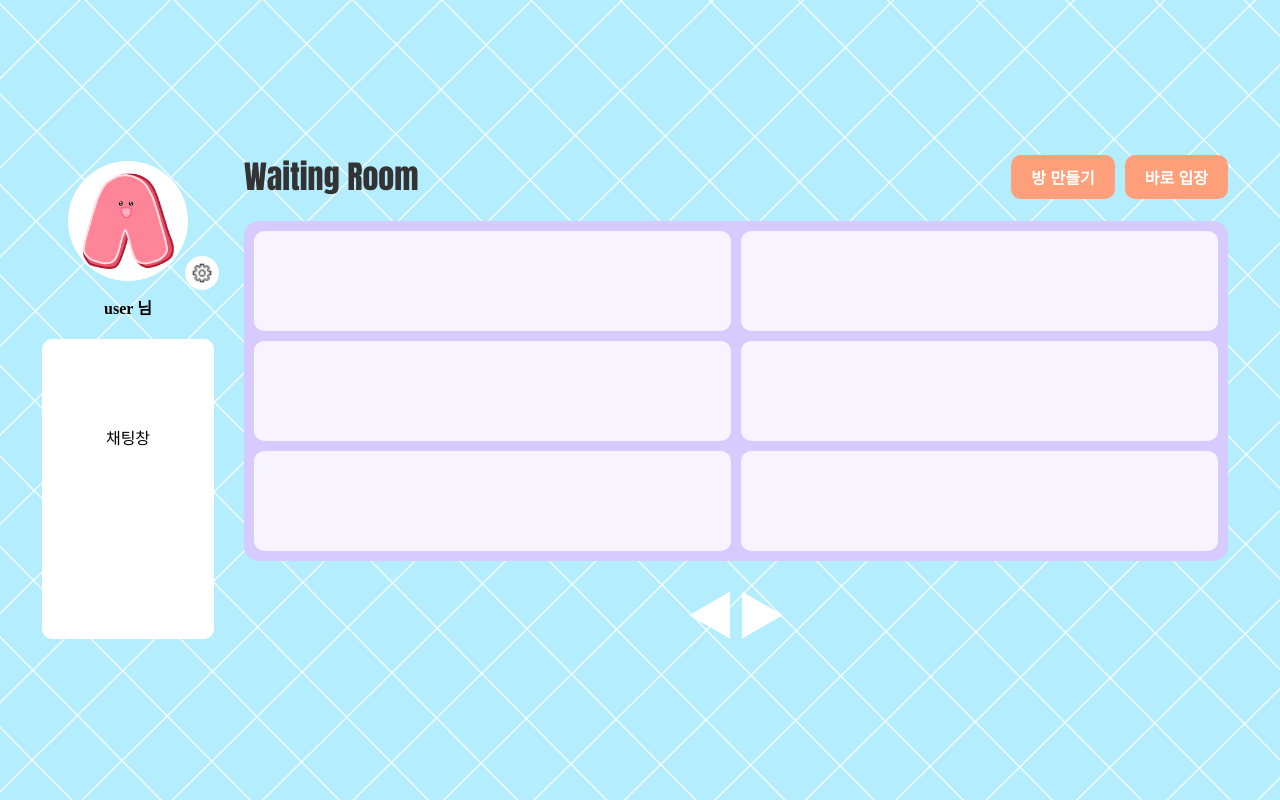
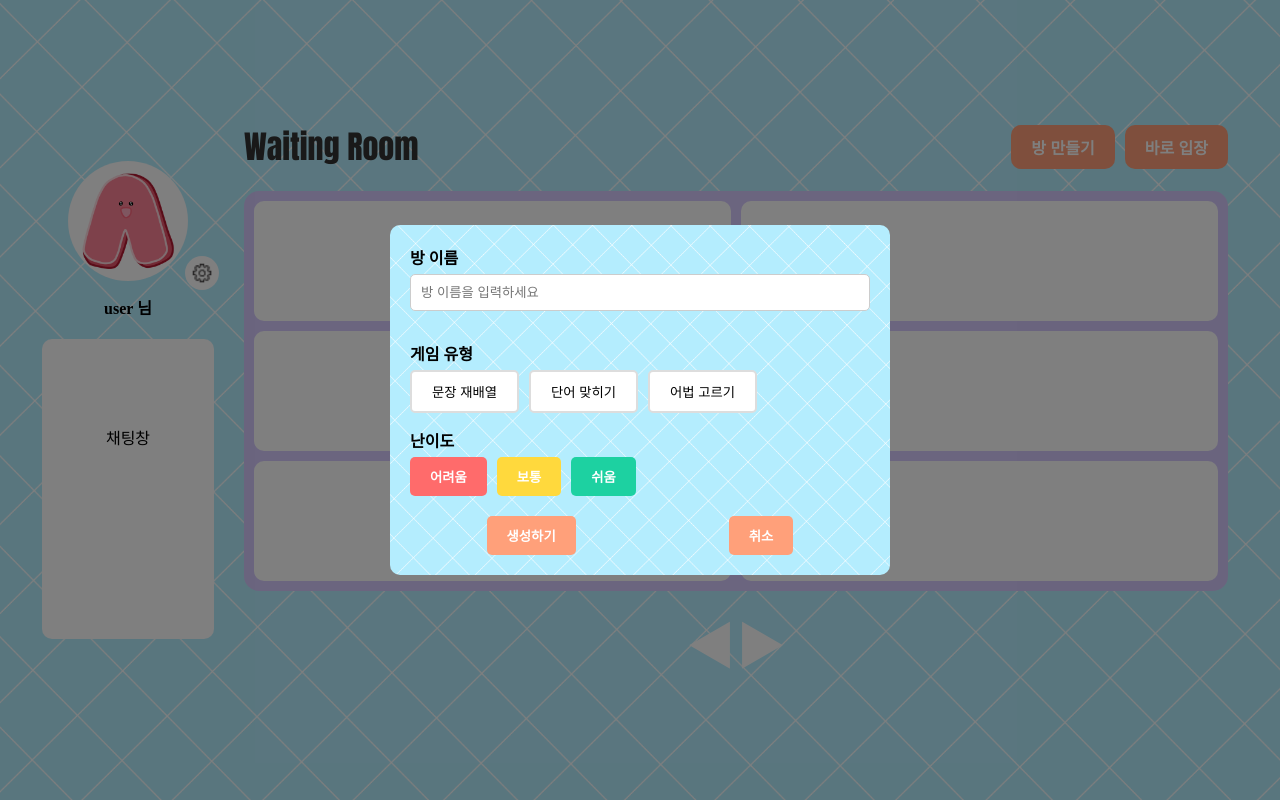
Before and after one commit to kw-ic-web/24-team-quizteam, a website: page CatchEnglish/views/waitingRoom.html in a window 1280 px wide. Both pictures are taken after a click on the button "방 만들기". Drawn offline with Linux system fonts and the light colour scheme.

Commit message:
waiting room 기능

```diff
--- a/CatchEnglish/public/javascripts/waitingRoom.js
+++ b/CatchEnglish/public/javascripts/waitingRoom.js
@@ -1,33 +1,134 @@
 document.addEventListener("DOMContentLoaded", function () {
-    const editorIcon = document.getElementById("editorIcon");
-    const profileIcon = document.getElementById("profileIcon");
-    const characterModal = document.getElementById("characterModal");
-    const closeModal = document.getElementById("closeModal");
-    const characterOptions = document.querySelectorAll(".character-option");
+    const createRoomBtn = document.querySelector(".create-room-btn");
+    const roomCreationModal = document.getElementById("roomCreationModal");
+    const createRoomModalBtn = document.getElementById("createRoomBtn");
+    const cancelRoomBtn = document.getElementById("cancelRoomBtn");
+    const roomsContainer = document.getElementById("rooms-container");
+    const roomNameInput = document.getElementById("roomName");
+    const prevBtn = document.querySelector(".prev-btn");
+    const nextBtn = document.querySelector(".next-btn");
+    const userName = "USER"; // 방장 이름 설정
 
-    // editor-icon 클릭 시 모달 열기
-    editorIcon.addEventListener("click", () => {
-        characterModal.style.display = "flex";
-    });
+    let selectedGameType = null;
+    let selectedDifficulty = null;
+    let rooms = [];
+    const roomsPerPage = 6;
+    let currentPage = 0;
 
-    // 닫기 버튼 클릭 시 모달 닫기
-    closeModal.addEventListener("click", () => {
-        characterModal.style.display = "none";
-    });
+    function initializeEmptySlots() {
+        roomsContainer.innerHTML = "";
+        for (let i = 0; i < roomsPerPage; i++) {
+            const roomSlot = document.createElement("div");
+            roomSlot.className = "room-slot empty";
+            roomsContainer.appendChild(roomSlot);
+        }
+    }
 
-    // 캐릭터 옵션 클릭 시 프로필 이미지 변경 및 모달 닫기
-    characterOptions.forEach(option => {
-        option.addEventListener("click", (event) => {
-            const selectedImage = event.target.getAttribute("data-image");
-            profileIcon.src = selectedImage;
-            characterModal.style.display = "none"; // 모달 닫기
+    document.querySelectorAll(".game-type-btn").forEach(button => {
+        button.addEventListener("click", () => {
+            document.querySelectorAll(".game-type-btn").forEach(btn => btn.classList.remove("selected"));
+            button.classList.add("selected");
+            selectedGameType = button.getAttribute("data-type");
         });
     });
 
-    // 모달 외부 클릭 시 모달 닫기
-    window.addEventListener("click", (event) => {
-        if (event.target === characterModal) {
-            characterModal.style.display = "none";
+    document.querySelectorAll(".difficulty-btn").forEach(button => {
+        button.addEventListener("click", () => {
+            document.querySelectorAll(".difficulty-btn").forEach(btn => btn.classList.remove("selected"));
+            button.classList.add("selected");
+            selectedDifficulty = button.getAttribute("data-difficulty");
+        });
+    });
+
+    createRoomBtn.addEventListener("click", () => {
+        roomCreationModal.style.display = "flex";
+    });
+
+    cancelRoomBtn.addEventListener("click", () => {
+        roomCreationModal.style.display = "none";
+    });
+
+    createRoomModalBtn.addEventListener("click", () => {
+        const roomName = roomNameInput.value.trim();
+        if (!roomName || !selectedGameType || !selectedDifficulty) {
+            alert("모든 항목을 선택해주세요.");
+            return;
+        }
+
+        const room = {
+            name: roomName,
+            gameType: selectedGameType,
+            difficulty: selectedDifficulty,
+            host: userName
+        };
+
+        rooms.push(room);
+        updateRoomsDisplay();
+        roomCreationModal.style.display = "none";
+        roomNameInput.value = "";
+        selectedGameType = null;
+        selectedDifficulty = null;
+        document.querySelectorAll(".game-type-btn, .difficulty-btn").forEach(btn => btn.classList.remove("selected"));
+    });
+
+    function updateRoomsDisplay() {
+        roomsContainer.innerHTML = "";
+        const start = currentPage * roomsPerPage;
+        const end = start + roomsPerPage;
+        const visibleRooms = rooms.slice(start, end);
+
+        visibleRooms.forEach(room => {
+            const roomSlot = document.createElement("div");
+            roomSlot.className = "room-slot";
+            roomSlot.innerHTML = `
+                <div class="room-info">
+                    <div class="game-type-label ${getDifficultyClass(room.difficulty)}">${room.gameType}</div>
+                    <div class="room-details">
+                        <p class="room-name">${room.name}</p>
+                        <span>방장</span> <span class="user-label">${room.host}</span>
+                    </div>
+                </div>
+            `;
+            roomsContainer.appendChild(roomSlot);
+        });
+
+        for (let i = visibleRooms.length; i < roomsPerPage; i++) {
+            const roomSlot = document.createElement("div");
+            roomSlot.className = "room-slot empty";
+            roomsContainer.appendChild(roomSlot);
+        }
+
+        updatePaginationButtons();
+    }
+
+    function updatePaginationButtons() {
+        prevBtn.disabled = currentPage === 0;
+        nextBtn.disabled = (currentPage + 1) * roomsPerPage >= rooms.length;
+    }
+
+    prevBtn.addEventListener("click", () => {
+        if (currentPage > 0) {
+            currentPage--;
+            updateRoomsDisplay();
         }
     });
+
+    nextBtn.addEventListener("click", () => {
+        if ((currentPage + 1) * roomsPerPage < rooms.length) {
+            currentPage++;
+            updateRoomsDisplay();
+        }
+    });
+
+    function getDifficultyClass(difficulty) {
+        switch (difficulty) {
+            case "어려움": return "difficulty-hard";
+            case "보통": return "difficulty-medium";
+            case "쉬움": return "difficulty-easy";
+            default: return "";
+        }
+    }
+
+    initializeEmptySlots();
+    updateRoomsDisplay();
 });
--- a/CatchEnglish/public/stylesheets/waitingRoom.css
+++ b/CatchEnglish/public/stylesheets/waitingRoom.css
@@ -17,7 +17,6 @@
   width: 100vw;
 }
 
-/* Profile Section */
 .profile-section {
   width: 15%;
   text-align: center;
@@ -44,7 +43,6 @@
   background-color: white;
   border-radius: 50%;
   padding: 2px;
-
 }
 
 .username {
@@ -64,7 +62,6 @@
   font-size: 1em;
 }
 
-/* Room Section */
 .room-section {
   width: 80%;
   padding: 20px;
@@ -73,7 +70,7 @@
 .title-button-group {
   display: flex;
   align-items: center;
-  justify-content: space-between; /* 버튼을 오른쪽으로 정렬 */
+  justify-content: space-between;
 }
 
 .room-section h1 {
@@ -100,7 +97,6 @@
   font-weight: bold;
 }
 
-/* Rooms Container */
 .rooms-container {
   display: grid;
   grid-template-columns: repeat(2, 1fr);
@@ -113,15 +109,52 @@
 
 .room-slot {
   width: 100%;
-  height: 100px;
-  background-color: rgba(255, 255, 255, 0.8);
+  height: 120px;
+  background-color: white;
   border-radius: 10px;
   display: flex;
-  justify-content: center;
   align-items: center;
+  padding: 10px;
+  position: relative;
 }
 
-/* Pagination */
+.room-info {
+  display: flex;
+  align-items: center;
+  gap: 15px;
+}
+
+.game-type-label {
+  display: inline-block;
+  width: 70px;
+  height: 60px;
+  border-radius: 10px;
+  font-size: 0.6em;
+  color: white;
+  font-weight: bold;
+  text-align: center;
+  line-height: 60px;
+}
+
+.user-label {
+  background-color: #d3d3d3;
+  border-radius: 5px;
+  padding: 3px 8px;
+  font-size: 0.8em;
+  color: #333;
+  display: inline-block;
+  margin-left: 5px;
+}
+
+.room-details {
+  font-size: 0.9em;
+}
+
+.room-name {
+  font-weight: bold;
+  margin-bottom: 5px;
+}
+
 .pagination {
   display: flex;
   justify-content: center;
@@ -137,7 +170,8 @@
   color: white;
 }
 
-.modal {
+/* 방 생성 모달 */
+#roomCreationModal {
   display: none;
   position: fixed;
   top: 0;
@@ -150,40 +184,95 @@
   z-index: 1000;
 }
 
-  .modal-content {
-    background-color: white;
-    padding: 30px;
+#roomCreationModal .modal-content {
+  background-image: url("/images/background.png");
+  background-size: cover;
+  background-position: center;
+  padding: 20px;
   border-radius: 10px;
-    text-align: center;
+  text-align: left;
+  width: 80%;
   max-width: 500px;
-    width: 90%;
 }
 
-  .character-options {
+.form-section {
+  margin-bottom: 20px;
+  display: flex;
+  flex-direction: column;
+}
+
+label {
+  font-weight: bold;
+  margin-bottom: 5px;
+}
+
+input[type="text"] {
+  width: 100%;
+  padding: 10px;
+  border: 1px solid #ccc;
+  border-radius: 5px;
+  margin-bottom: 10px;
+}
+
+.game-type-section,
+.difficulty-section {
+  margin: 15px 0;
+  display: flex;
+  flex-direction: column;
+}
+
+.button-group {
+  display: flex;
+  gap: 10px;
+}
+
+.game-type-btn {
+  background-color: white;
+  border: 2px solid #ddd;
+  border-radius: 5px;
+  padding: 10px 20px;
+  cursor: pointer;
+}
+
+.difficulty-btn {
+  padding: 10px 20px;
+  border-radius: 5px;
+  cursor: pointer;
+  font-weight: bold;
+  border: none;
+  color: white;
+}
+
+.difficulty-hard {
+  background-color: #ff6b6b;
+}
+
+.difficulty-medium {
+  background-color: #ffd93d;
+}
+
+.difficulty-easy {
+  background-color: #1dd1a1;
+}
+
+.game-type-btn.selected,
+.difficulty-btn.selected {
+  border: 2px solid black;
+}
+
+.modal-actions {
   display: flex;
   justify-content: space-around;
-    gap: 20px;
-    margin: 20px 0;
+  margin-top: 20px;
 }
 
-  .character-option {
-    width: 80px;
-    height: 80px;
-    cursor: pointer;
-    border-radius: 10px;
-    transition: transform 0.2s;
-  }
-
-  .character-option:hover {
-    transform: scale(1.1);
-  }
-
-  .close-btn {
+.create-btn,
+.cancel-btn {
   background-color: #ffa07a;
   border: none;
   padding: 10px 20px;
-    cursor: pointer;
   border-radius: 5px;
   color: white;
   font-weight: bold;
+  cursor: pointer;
 }
--- a/CatchEnglish/views/waitingRoom.html
+++ b/CatchEnglish/views/waitingRoom.html
@@ -20,18 +20,13 @@
         <div class="title-button-group">
             <h1>Waiting Room</h1>
             <div class="button-group">
-                <button class="create-room-btn" onclick="createRoom()">방 만들기</button>
+                <button class="create-room-btn">방 만들기</button>
                 <button class="quick-enter-btn">바로 입장</button>
             </div>
         </div>
 
         <div id="rooms-container" class="rooms-container">
-            <div class="room-slot"></div>
-            <div class="room-slot"></div>
-            <div class="room-slot"></div>
-            <div class="room-slot"></div>
-            <div class="room-slot"></div>
-            <div class="room-slot"></div>
+            <!-- 6개의 빈 방 슬롯 -->
         </div>
 
         <div class="pagination">
@@ -40,17 +35,33 @@
         </div>
     </div>
 
-    <!-- 모달 구조 -->
-    <div class="modal" id="characterModal">
+    <!-- 방 생성 모달 -->
+    <div class="modal" id="roomCreationModal">
         <div class="modal-content">
-            <h2>캐릭터 선택</h2>
-            <div class="character-options">
-                <img src="/images/character_A.png" alt="Character A" class="character-option" data-image="/images/character_A.png">
-                <img src="/images/character_B.png" alt="Character B" class="character-option" data-image="/images/character_B.png">
-                <img src="/images/character_C.png" alt="Character C" class="character-option" data-image="/images/character_C.png">
-                <img src="/images/character_D.png" alt="Character D" class="character-option" data-image="/images/character_D.png">
+            <div class="form-section">
+                <label for="roomName">방 이름</label>
+                <input type="text" id="roomName" placeholder="방 이름을 입력하세요">
             </div>
-            <button class="close-btn" id="closeModal">닫기</button>
+            <div class="game-type-section">
+                <label>게임 유형</label>
+                <div class="button-group">
+                    <button class="game-type-btn" data-type="문장 재배열">문장 재배열</button>
+                    <button class="game-type-btn" data-type="단어 맞히기">단어 맞히기</button>
+                    <button class="game-type-btn" data-type="어법 고르기">어법 고르기</button>
+                </div>
+            </div>
+            <div class="difficulty-section">
+                <label>난이도</label>
+                <div class="button-group">
+                    <button class="difficulty-btn difficulty-hard" data-difficulty="어려움">어려움</button>
+                    <button class="difficulty-btn difficulty-medium" data-difficulty="보통">보통</button>
+                    <button class="difficulty-btn difficulty-easy" data-difficulty="쉬움">쉬움</button>
+                </div>
+            </div>
+            <div class="modal-actions">
+                <button class="create-btn" id="createRoomBtn">생성하기</button>
+                <button class="cancel-btn" id="cancelRoomBtn">취소</button>
+            </div>
         </div>
     </div>
 
```
Lines whose indentation alone changed are shown as unchanged.
